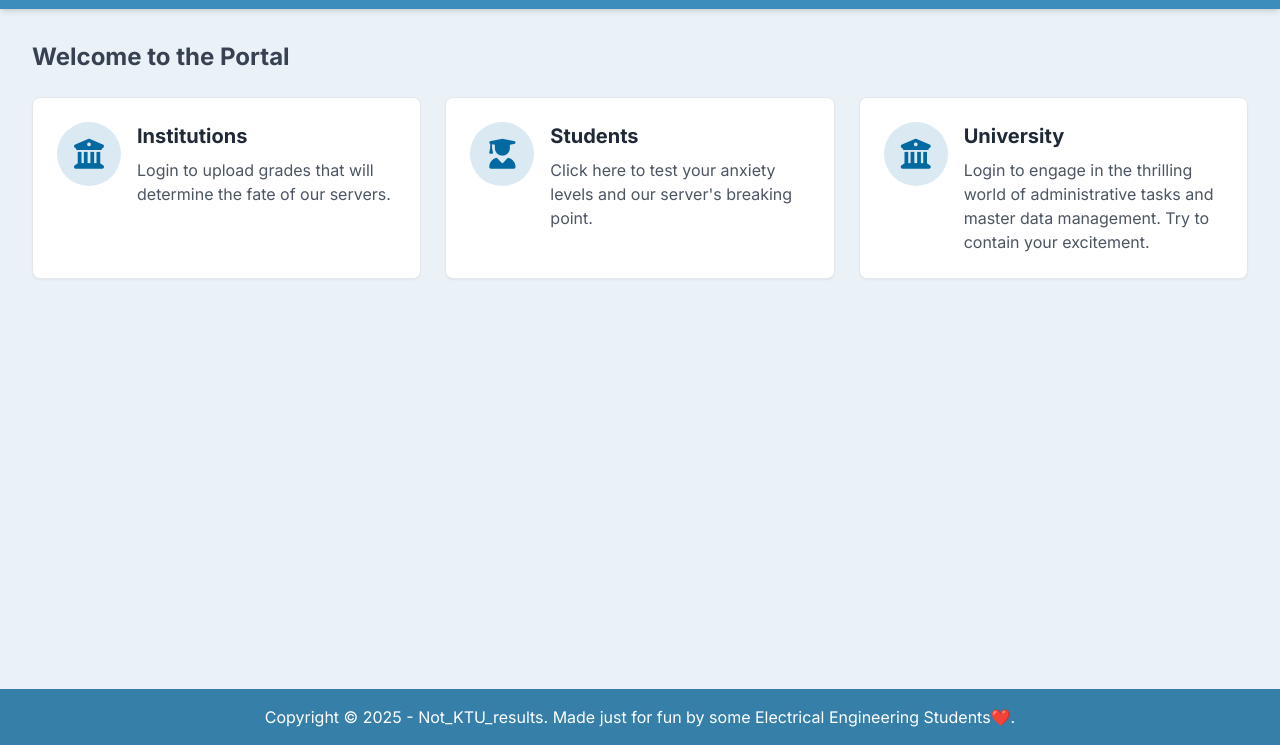
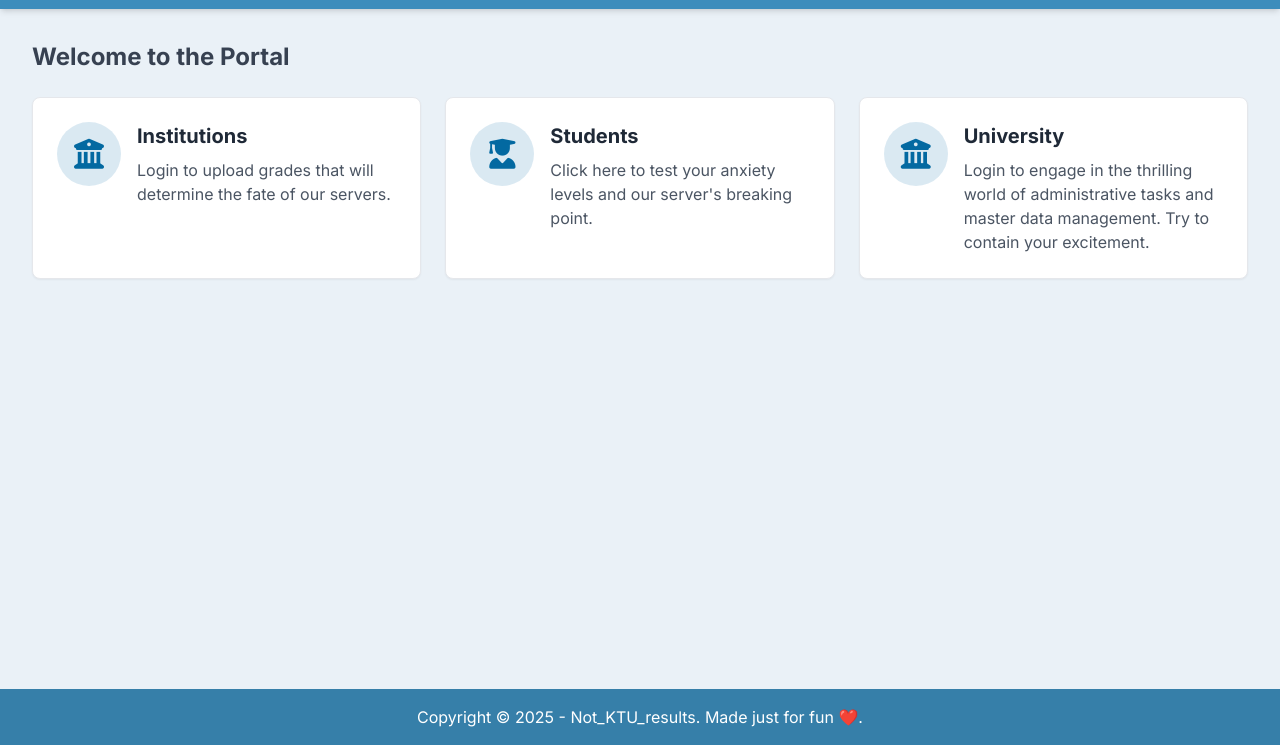
Before and after one commit to aswin-m-kumar/Not_KTU_Results, a plain HTML site: page index.html in a window 1280 px wide. Shown: the part 55-800 px from the top of the page. Drawn offline with nearby package versions, Linux system fonts and the light colour scheme.

Commit message:
Update index.html

```diff
--- a/index.html
+++ b/index.html
@@ -64,7 +64,7 @@
     </main>
 
     <footer class="footer-blue text-white text-center p-4 mt-auto">
-        <p>Copyright &copy; 2025 - Not_KTU_results. Made just for fun by some Electrical Engineering Students❤️.</p>
+        <p>Copyright &copy; 2025 - Not_KTU_results. Made just for fun ❤️.</p>
     </footer>
 
 </body>
```
